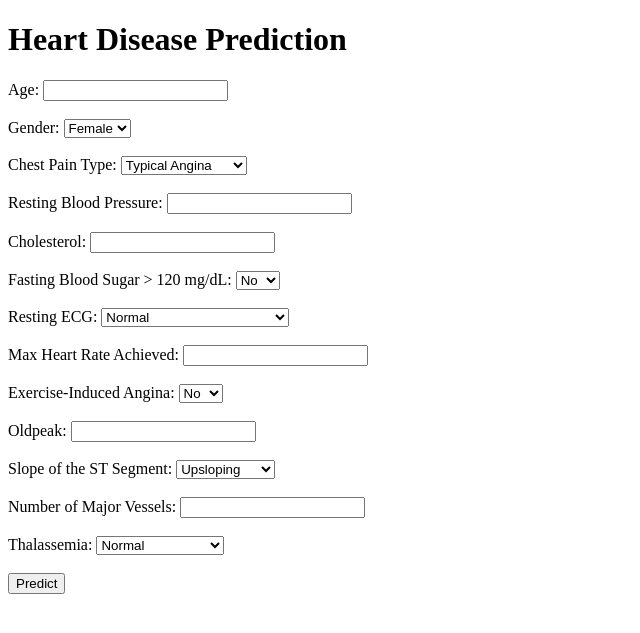
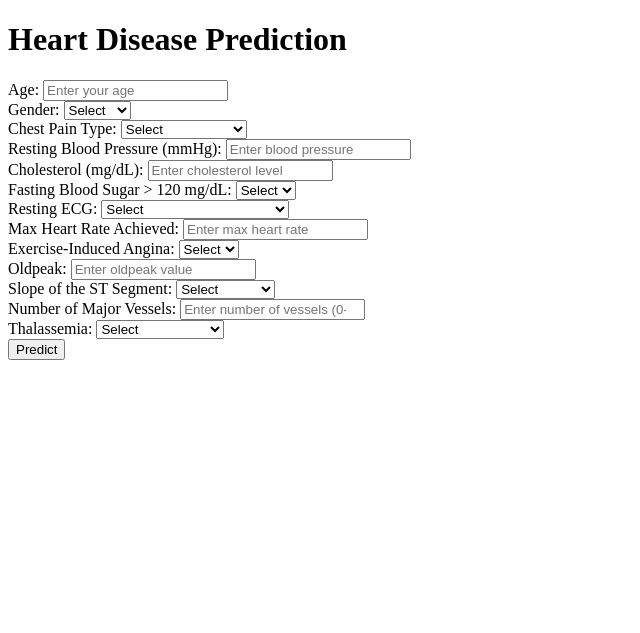
Before and after one commit to omshewale20195/hardpredict, a Flask app: page / in a window 1280 px wide. Shown: the top 633 px of the page, without its empty margins (0-640 px from the left). Run offline with Flask 3, Linux system fonts and the light colour scheme; parts of the project's set-up code (start-up, migrations or seed data) failed here and were passed over.

Commit message:
Update index.html

```diff
--- a/templates/index.html
+++ b/templates/index.html
@@ -5,86 +5,129 @@
     <meta charset="UTF-8">
     <meta name="viewport" content="width=device-width, initial-scale=1.0">
     <title>Heart Disease Prediction</title>
+    <link rel="stylesheet" href="style.css">
 </head>
 
 <body>
+    <div class="container">
         <h1>Heart Disease Prediction</h1>
 
         <!-- Form Section -->
         <form method="POST" action="/process">
+            <div>
+                <div class="form-group">
                     <label for="age">Age:</label>
-        <input type="number" id="age" name="age" required><br><br>
+                    <input type="number" id="age" name="age" placeholder="Enter your age" required>
+                </div>
 
+                <div class="form-group">
                     <label for="sex">Gender:</label>
                     <select id="sex" name="sex" required>
+                        <option value="">Select</option>
                         <option value="0">Female</option>
                         <option value="1">Male</option>
-        </select><br><br>
+                    </select>
+                </div>
 
+                <div class="form-group">
                     <label for="cp">Chest Pain Type:</label>
                     <select id="cp" name="cp" required>
+                        <option value="">Select</option>
                         <option value="0">Typical Angina</option>
                         <option value="1">Atypical Angina</option>
                         <option value="2">Non-Anginal Pain</option>
                         <option value="3">Asymptomatic</option>
-        </select><br><br>
+                    </select>
+                </div>
 
-        <label for="trestbps">Resting Blood Pressure:</label>
-        <input type="number" id="trestbps" name="trestbps" required><br><br>
+                <div class="form-group">
+                    <label for="trestbps">Resting Blood Pressure (mmHg):</label>
+                    <input type="number" id="trestbps" name="trestbps" placeholder="Enter blood pressure" required>
+                </div>
 
-        <label for="chol">Cholesterol:</label>
-        <input type="number" id="chol" name="chol" required><br><br>
+                <div class="form-group">
+                    <label for="chol">Cholesterol (mg/dL):</label>
+                    <input type="number" id="chol" name="chol" placeholder="Enter cholesterol level" required>
+                </div>
 
+                <div class="form-group">
                     <label for="fbs">Fasting Blood Sugar > 120 mg/dL:</label>
                     <select id="fbs" name="fbs" required>
+                        <option value="">Select</option>
                         <option value="0">No</option>
                         <option value="1">Yes</option>
-        </select><br><br>
+                    </select>
+                </div>
 
+                <div class="form-group">
                     <label for="restecg">Resting ECG:</label>
                     <select id="restecg" name="restecg" required>
+                        <option value="">Select</option>
                         <option value="0">Normal</option>
                         <option value="1">Abnormal</option>
                         <option value="2">Left Ventricular Hypertrophy</option>
-        </select><br><br>
+                    </select>
+                </div>
+            </div>
 
+            <div>
+                <div class="form-group">
                     <label for="thalach">Max Heart Rate Achieved:</label>
-        <input type="number" id="thalach" name="thalach" required><br><br>
+                    <input type="number" id="thalach" name="thalach" placeholder="Enter max heart rate" required>
+                </div>
 
+                <div class="form-group">
                     <label for="exang">Exercise-Induced Angina:</label>
                     <select id="exang" name="exang" required>
+                        <option value="">Select</option>
                         <option value="0">No</option>
                         <option value="1">Yes</option>
-        </select><br><br>
+                    </select>
+                </div>
 
+                <div class="form-group">
                     <label for="oldpeak">Oldpeak:</label>
-        <input type="number" step="0.1" id="oldpeak" name="oldpeak" required><br><br>
+                    <input type="number" step="0.1" id="oldpeak" name="oldpeak" placeholder="Enter oldpeak value"
+                        required>
+                </div>
 
+                <div class="form-group">
                     <label for="slope">Slope of the ST Segment:</label>
                     <select id="slope" name="slope" required>
+                        <option value="">Select</option>
                         <option value="0">Upsloping</option>
                         <option value="1">Flat</option>
                         <option value="2">Downsloping</option>
-        </select><br><br>
+                    </select>
+                </div>
 
+                <div class="form-group">
                     <label for="ca">Number of Major Vessels:</label>
-        <input type="number" id="ca" name="ca" required><br><br>
+                    <input type="number" id="ca" name="ca" placeholder="Enter number of vessels (0-4)" required>
+                </div>
 
+                <div class="form-group">
                     <label for="thal">Thalassemia:</label>
                     <select id="thal" name="thal" required>
+                        <option value="">Select</option>
                         <option value="0">Normal</option>
                         <option value="1">Fixed Defect</option>
                         <option value="2">Reversible Defect</option>
-        </select><br><br>
+                    </select>
+                </div>
 
+                <!-- Submit Button -->
                 <input type="submit" value="Predict">
-    </form>
-
                       <!-- Prediction Result -->
     {% if prediction_text %}
     <h2>{{ prediction_text }}</h2>
     {% endif %}
+            </div>
 
+        </form>
+
+    </div>
+    <script src="slider.js"></script>
 </body>
 
 </html>
```
Lines whose indentation alone changed are shown as unchanged.
